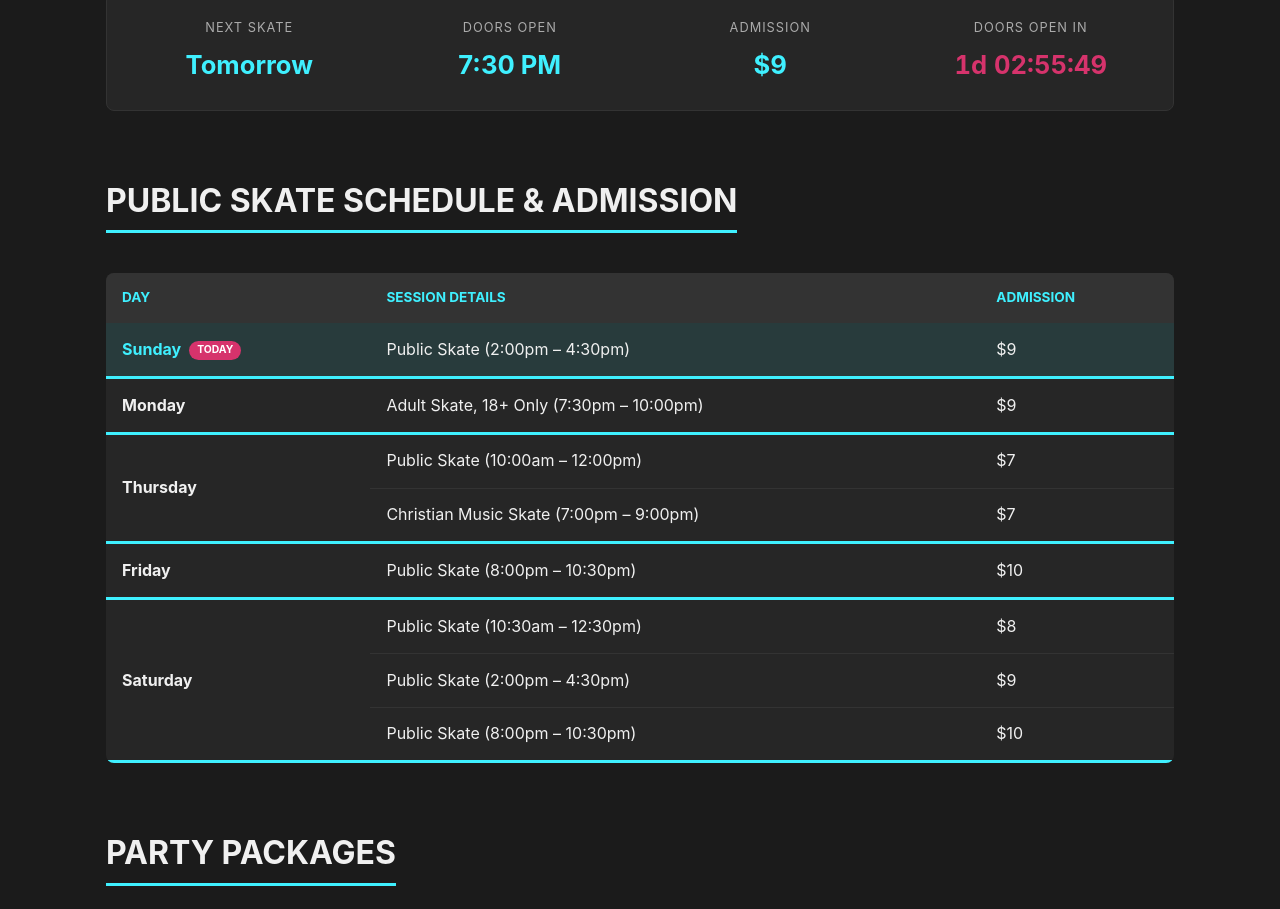
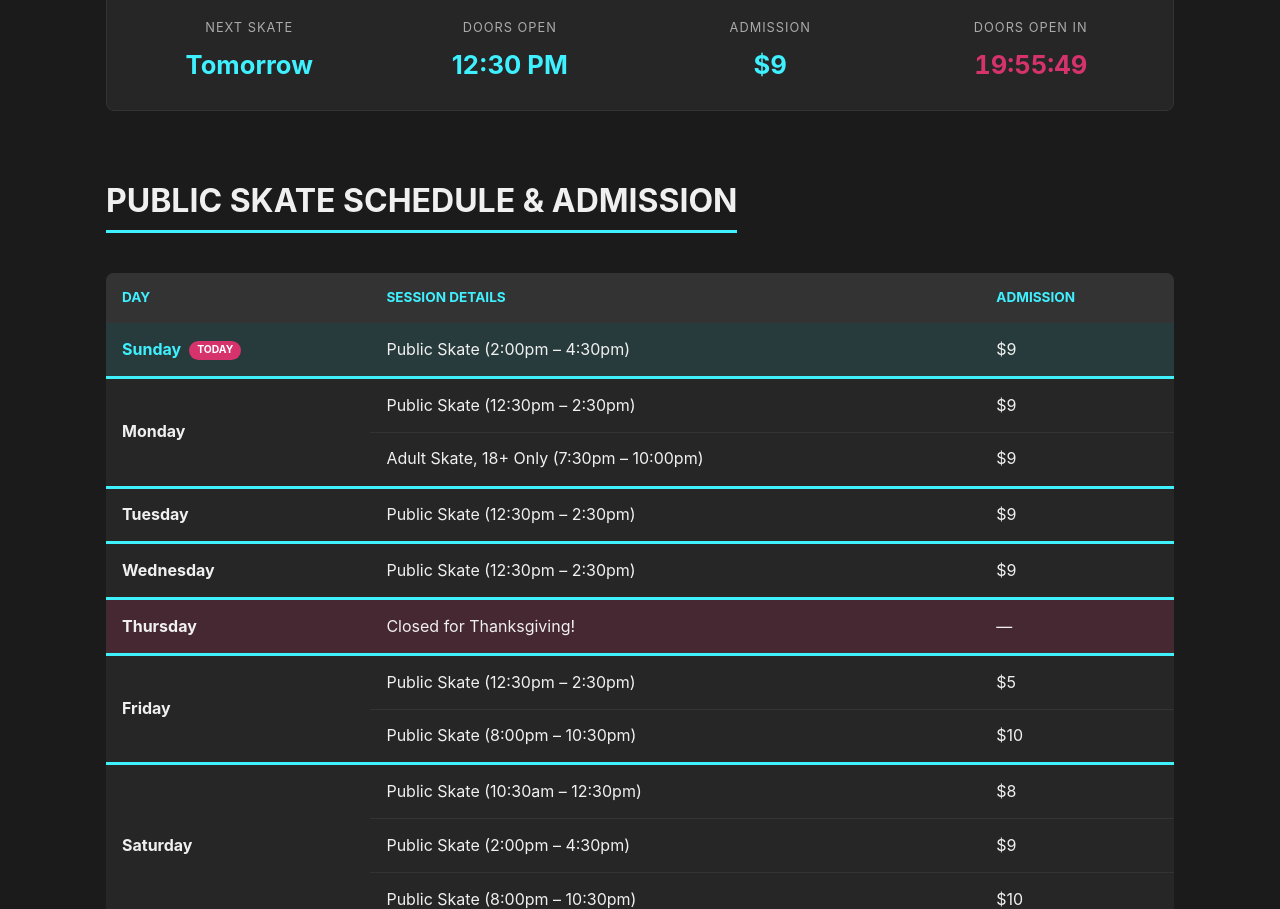
Before and after one commit to kyletower/AshlandSkateland, a plain HTML site: page index.html in a window 1280 px wide. Shown: the part 594-1503 px from the top of the page. Drawn offline with Linux system fonts and the light colour scheme.

Commit message:
Update schedule for Thanksgiving week

```diff
--- a/index.html
+++ b/index.html
@@ -447,6 +447,10 @@
       vertical-align: middle;
     }
 
+    tr.thanksgiving-row>td {
+      background-color: rgba(214, 51, 108, 0.18);
+    }
+
     /* Buttons */
     .btn {
       display: inline-block;
@@ -590,12 +594,27 @@
             <td>Public Skate (2:00pm – 4:30pm)</td>
             <td>$9</td>
           </tr>
+          <tr data-day="1">
+            <td rowspan="2" class="day-label"><strong>Monday</strong></td>
+            <td>Public Skate (12:30pm – 2:30pm)</td>
+            <td>$9</td>
+          </tr>
           <tr class="day-end" data-day="1">
-            <td class="day-label"><strong>Monday</strong></td>
             <td>Adult Skate, 18+ Only (7:30pm – 10:00pm)</td>
             <td>$9</td>
           </tr>
+          <tr class="day-end" data-day="2">
+            <td class="day-label"><strong>Tuesday</strong></td>
+            <td>Public Skate (12:30pm – 2:30pm)</td>
+            <td>$9</td>
+          </tr>
+          <tr class="day-end" data-day="3">
+            <td class="day-label"><strong>Wednesday</strong></td>
+            <td>Public Skate (12:30pm – 2:30pm)</td>
+            <td>$9</td>
+          </tr>
 
+          <!-- Thursday Public Skate schedule temporarily replaced for Thanksgiving:
           <tr data-day="4">
             <td rowspan="2" class="day-label"><strong>Thursday</strong></td>
             <td>Public Skate (10:00am – 12:00pm)</td>
@@ -605,8 +624,18 @@
             <td>Christian Music Skate (7:00pm – 9:00pm)</td>
             <td>$7</td>
           </tr>
+          -->
+          <tr class="day-end thanksgiving-row" data-day="4">
+            <td class="day-label"><strong>Thursday</strong></td>
+            <td>Closed for Thanksgiving!</td>
+            <td>—</td>
+          </tr>
+          <tr data-day="5">
+            <td rowspan="2" class="day-label"><strong>Friday</strong></td>
+            <td>Public Skate (12:30pm – 2:30pm)</td>
+            <td>$5</td>
+          </tr>
           <tr class="day-end" data-day="5">
-            <td class="day-label"><strong>Friday</strong></td>
             <td>Public Skate (8:00pm – 10:30pm)</td>
             <td>$10</td>
           </tr>
@@ -897,14 +926,23 @@
     // Mirrors the Public Skate Schedule table above — update both if hours change.
     var SCHEDULE = [
       [{start: "14:00", end: "16:30", price: 9}], // Sunday — Public Skate
-      [{start: "19:30", end: "22:00", price: 9}], // Monday — Adult Skate (18+)
-      [], // Tuesday — no public sessions
-      [], // Wednesday — no public sessions
+      [
+        {start: "12:30", end: "14:30", price: 9},
+        {start: "19:30", end: "22:00", price: 9},
+      ], // Monday — Public Skate, Adult Skate (18+)
+      [{start: "12:30", end: "14:30", price: 9}], // Tuesday — Public Skate
+      [{start: "12:30", end: "14:30", price: 9}], // Wednesday — Public Skate
+      [], // Thursday — Closed for Thanksgiving!
+      /*
       [
         {start: "10:00", end: "12:00", price: 7},
         {start: "19:00", end: "21:00", price: 7},
       ], // Thursday — Public Skate, Christian Music Skate
-      [{start: "20:00", end: "22:30", price: 10}], // Friday — Public Skate
+      */
+      [
+        {start: "12:30", end: "14:30", price: 5},
+        {start: "20:00", end: "22:30", price: 10},
+      ], // Friday — Public Skate
       [
         {start: "10:30", end: "12:30", price: 8},
         {start: "14:00", end: "16:30", price: 9},
```
